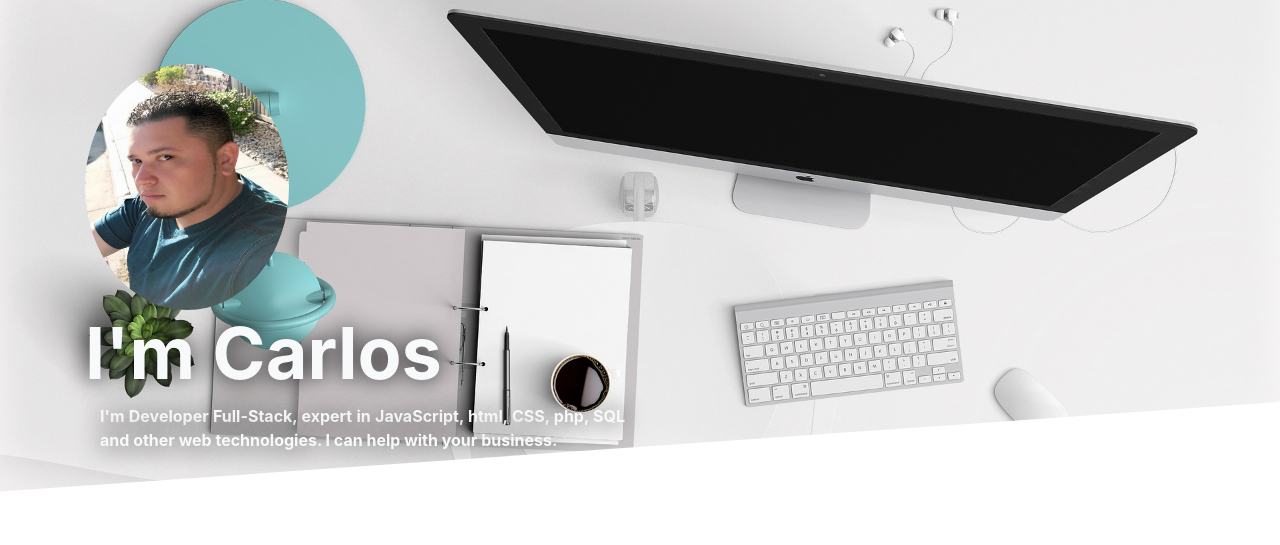
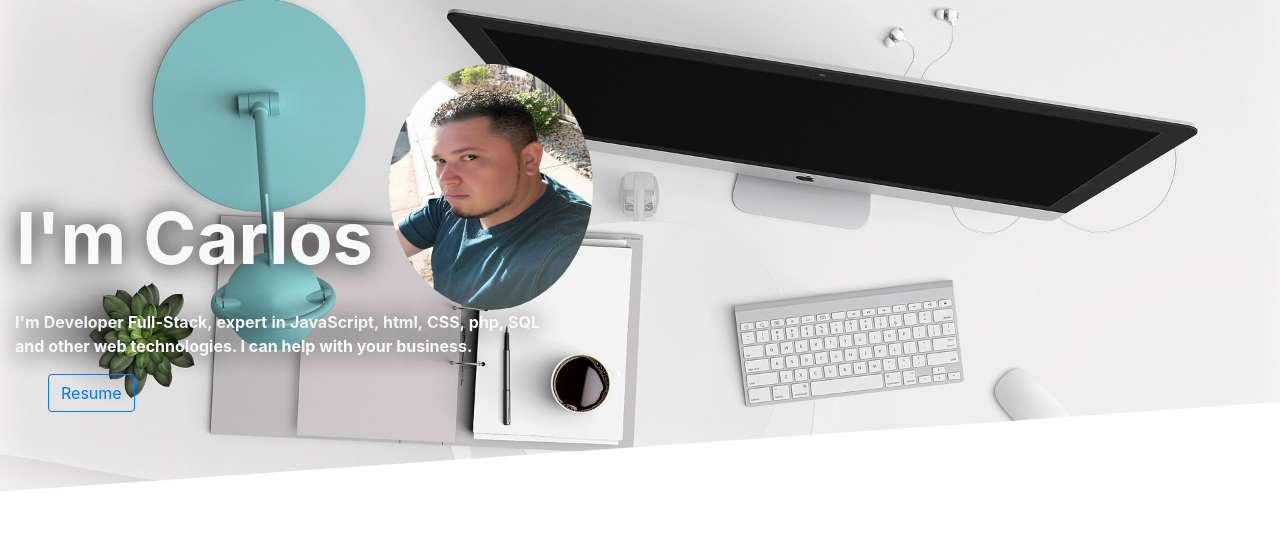
Before and after one commit to carloshernandezr/Myportfolio, a plain HTML site: page index.html in a window 1280 px wide. Shown: the top 545 px of the page. Drawn offline with nearby package versions, Linux system fonts and the light colour scheme.

Commit message:
button for open resume index.html

```diff
--- a/Assets/css/style.css
+++ b/Assets/css/style.css
@@ -1,5 +1,15 @@
+
+#contactForm{
+	display: none;
+}
+
+#h1Name{
+	margin-top: 115px !important;
+
+}
+
 #title2{
-   margin-top: 55px !important;
+   margin-top: 100px !important;
  }
 
 
@@ -154,3 +164,6 @@ text-shadow: 0 0 24px black;}
 .custom-height-img{
 	height: 150px  !important;
 }
+
+
+/*buuton*/
--- a/index.html
+++ b/index.html
@@ -27,24 +27,26 @@ function showForm() {
 
 
     <section id="main1"class="jumbotron jumbotron-fluid bg">
-      <div class="float">
-      <!-- <img src="/Assets/image/desk.jpg" class="img-circle mx-auto d-block" alt="Sample photo"> -->
-      </div>
+
+        <div class="container row ">
+
+          <div>
+            <h1  id="h1Name" class="display-3 font-weight-bold text-light p-3 mt-5" >I'm Carlos</h1>
+          </div >
+          <div>
+            <img src="/Assets/image/me.jpg"  class="rounded-circle   align-items-end" alt="Cinque Terre" width="204" height="246">
+          </div>
+        </div>
+
+        <div class="container row">
+            <p id="ptext" class="text-justify font-weight-bold text-light col-sm-6 ">I'm Developer Full-Stack,  expert in JavaScript, html, CSS, php, SQL and other web technologies. I can help with your business.  </p>
+        </div>
 
 
+<div class="row ml-5">
+ <a  type="button" target="_blank"class=" button btn btn-outline-primary" href="/Assets/image/resume-carlos.pdf">Resume</a>
 
-
-        <div class="container">
-            <img src="/Assets/image/me.jpg"  class="rounded-circle" alt="Cinque Terre" width="204" height="246">
-        </div>
-
-        <div class="container">
-
-          <h1 class="display-3 font-weight-bold text-light" >I'm Carlos</h1>
-          <p id="ptext" class="text-justify font-weight-bold text-light col-sm-6 ">I'm Developer Full-Stack,  expert in JavaScript, html, CSS, php, SQL and other web technologies. I can help with your business.  </p>
-
-        </div>
-
+</div>
 
     </section>
 
@@ -66,18 +68,14 @@ function showForm() {
 
   <div id="contactForm">
       <form method="post" action="">
-
         <div class="form-group">
             <label for="name">Name:</label>
             <input type="text" class="form-control" id="name" name="name">
         </div>
-
         <div>
             <label for="email"> E-mail: </label>
             <input type="email" class="form-control" id="email" name="email">
         </div>
-
-
         <div>
             <label for="message">Message</label>
             <textarea name="message" class="form-control" id="message" ></textarea>
@@ -85,8 +83,7 @@ function showForm() {
         <div>
             <button type="submit" form="contactForm" class="btn btn-color mt-4 mb-5 ">Send</button>
         </div>
-
-    </form>
+      </form>
   </div>
 
     </section>
@@ -96,7 +93,6 @@ function showForm() {
       <div>
         <div id="title2" class="row d-flex justify-content-center mt-5 mb-5"><h2>My work</h2></div>
       </div>
-
 
       <div class="  row  d-flex justify-content-around  ">
 
@@ -139,14 +135,6 @@ function showForm() {
     </section>
 
 
-    <!-- <section  class="container p-3 mb-5">
-      <div class="row  d-flex justify-content-center"><h2> </h2></div>
-
-      </div>
-    </section> -->
-
-
-
     <footer id="sticky-footer" class="py-4 bg-dark text-white-50 mt-5">
       <div class="container text-center">
         <small>Copyright &copy; Carlos Hernandez 2020 </small>
```
Also changed, not shown: 1 other file.
